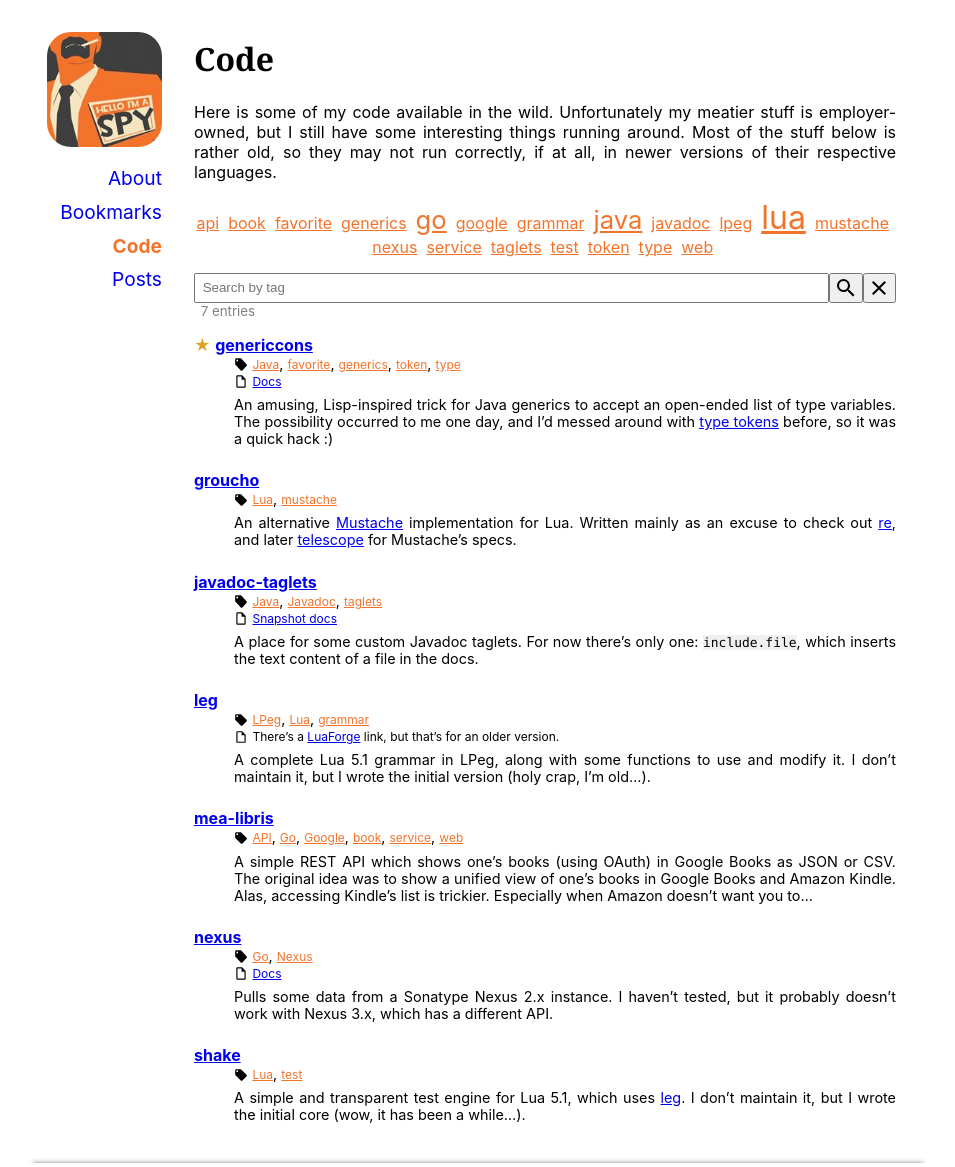
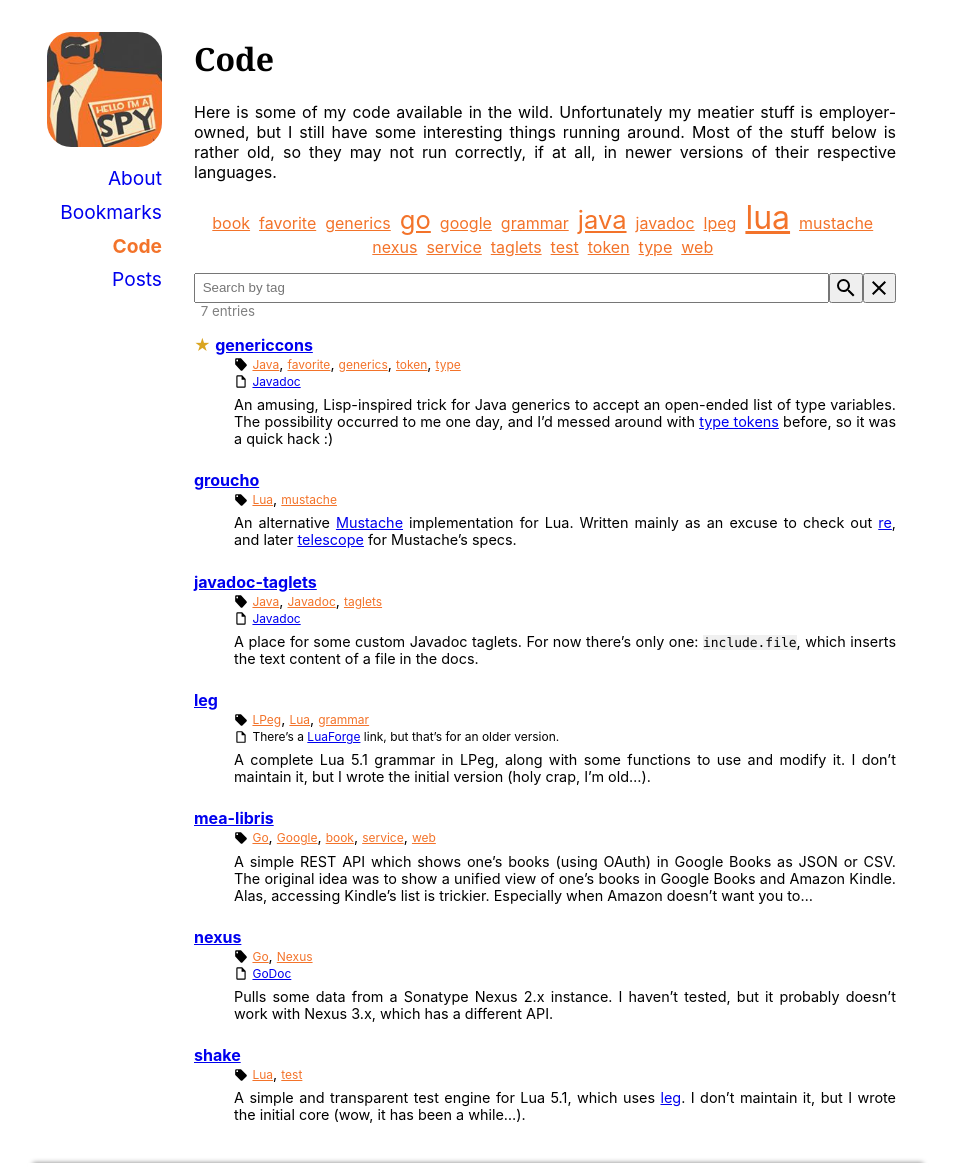
Before and after one commit to hanjos/hanjos.github.io, a Jekyll site: the page built from code.md, in a window 1280 px wide, cut to the strip 0-1167 px from the top of the page. Shown: the whole strip, without its empty margins (162-1117 px from the left). Built offline with Jekyll 4.4.1, drawn with Linux system fonts in a browser that asks for light colours.

Commit message:
Ajustes.

```diff
--- a/_data/code.yml
+++ b/_data/code.yml
@@ -1,17 +1,17 @@
 - title: mea-libris
   url: https://github.com/hanjos/mea-libris
   description: A simple REST API which shows one's books (using OAuth) in Google Books as JSON or CSV. The original idea was to show a unified view of one's books in Google Books and Amazon Kindle. Alas, accessing Kindle's list is trickier. Especially when Amazon doesn't want you to...
-  tags: ['API', 'book', 'Go', 'Google', 'service', 'web']
+  tags: ['book', 'Go', 'Google', 'service', 'web']
 - title: javadoc-taglets
   url: https://github.com/hanjos/javadoc-taglets
   description: "A place for some custom Javadoc taglets. For now there's only one: `include.file`, which inserts the text content of a file in the docs."
   tags: ['Java', 'Javadoc', 'taglets']
-  docs: '[Snapshot docs](https://sbrubbles.org/javadoc-taglets/index.html)'
+  docs: '[Javadoc](https://sbrubbles.org/javadoc-taglets/index.html)'
 - title: nexus
   url: https://github.com/hanjos/nexus
   description: Pulls some data from a Sonatype Nexus 2.x instance. I haven't tested, but it probably doesn't work with Nexus 3.x, which has a different API.
   tags: ['Go', 'Nexus']
-  docs: '[Docs](https://godoc.org/sbrubbles.org/go/nexus)'
+  docs: '[GoDoc](https://godoc.org/sbrubbles.org/go/nexus)'
 - title: groucho
   url: https://github.com/hanjos/groucho
   description: An alternative [Mustache](http://mustache.github.io/) implementation for Lua. Written mainly as an excuse to check out [re](http://www.inf.puc-rio.br/~roberto/lpeg/re.html), and later [telescope](https://github.com/norman/telescope) for Mustache's specs.
@@ -20,7 +20,7 @@
   url: https://github.com/hanjos/genericcons
   description: An amusing, Lisp-inspired trick for Java generics to accept an open-ended list of type variables. The possibility occurred to me one day, and I'd messed around with [type tokens](http://gafter.blogspot.com/2006/12/super-type-tokens.html) before, so it was a quick hack :)
   tags: ['favorite', 'generics', 'Java', 'token', 'type']
-  docs: '[Docs](https://sbrubbles.org/genericcons/docs/0.3/apidocs/index.html)'
+  docs: '[Javadoc](https://sbrubbles.org/genericcons/docs/0.3/apidocs/index.html)'
 - title: leg
   url: https://github.com/keplerproject/leg
   description: A complete Lua 5.1 grammar in LPeg, along with some functions to use and modify it. I don't maintain it, but I wrote the initial version (holy crap, I'm old...).
```
